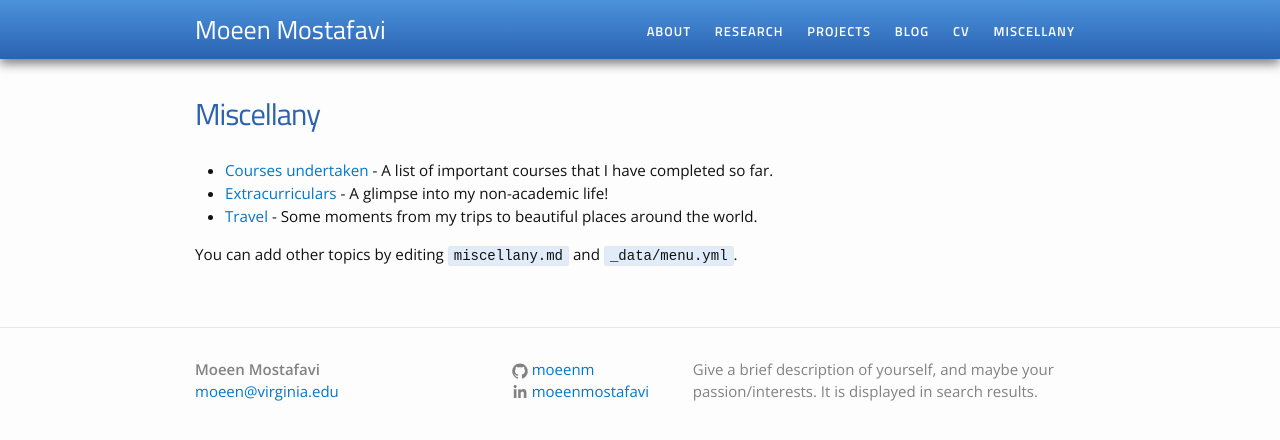
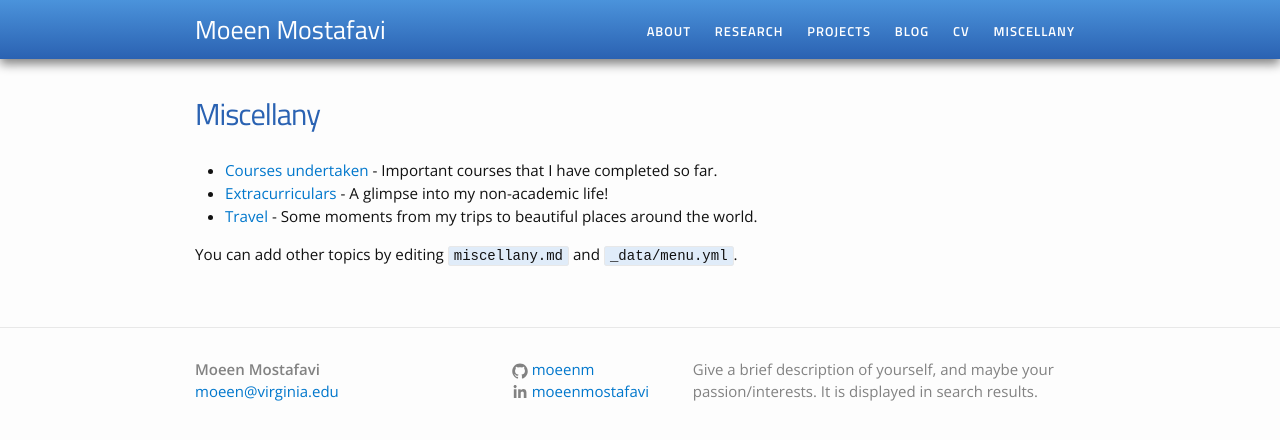
Before and after one commit to moeenm/moeenm.github.io, a Jekyll site: the page built from miscellany.md, in a window 1280 px wide. Shown: the top 440 px of the page. Built offline with Jekyll 4.4.1, drawn with Linux system fonts in a browser that asks for light colours.

Commit message:
Update miscellany.md

```diff
--- a/miscellany.md
+++ b/miscellany.md
@@ -5,7 +5,7 @@ permalink: /miscellany/
 ---
 
 <ul>
-	<li><a href="courses">Courses undertaken</a> - A list of important courses that I have completed so far.</li>
+	<li><a href="courses">Courses undertaken</a> - Important courses that I have completed so far.</li>
 	<li><a href="extracurricular">Extracurriculars</a> - A glimpse into my non-academic life!</li>
 	<li><a href="travel">Travel</a> - Some moments from my trips to beautiful places around the world.</li>
 </ul>
```
